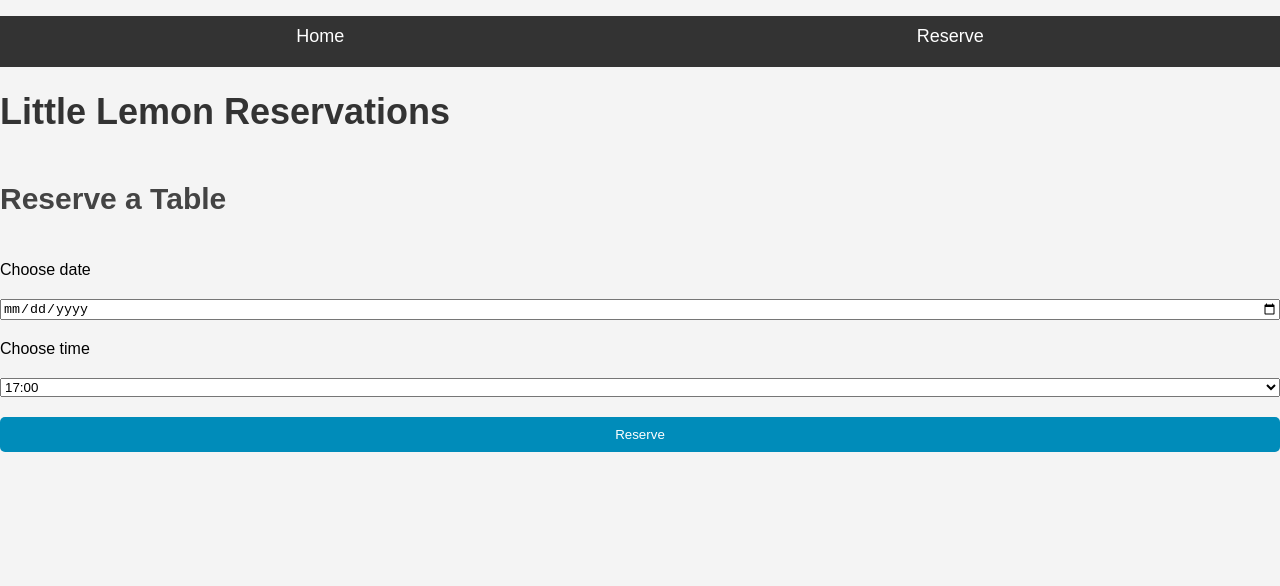
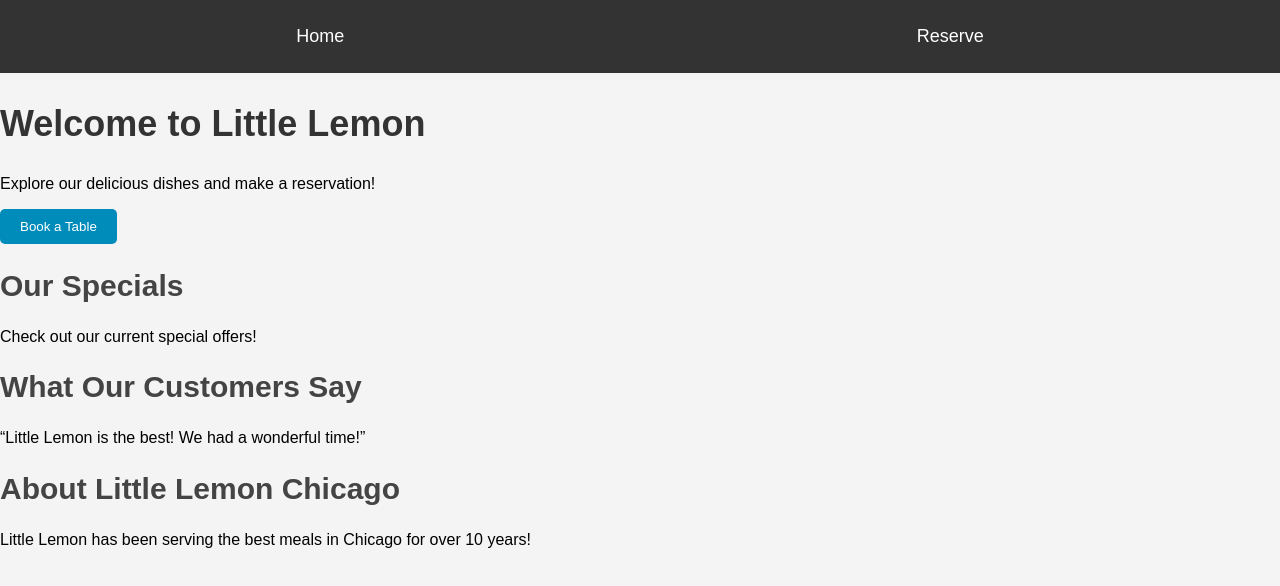
Before and after one commit to david-ivkovic/littlelemon, a React (Create React App) app: page / in a window 1280 px wide. Shown: the top 586 px of the page. Built offline with nearby package versions, Linux system fonts and the light colour scheme.

Commit message:
fixed homepage screen

```diff
--- a/src/App.js
+++ b/src/App.js
@@ -9,7 +9,7 @@ function App() {
     <>
       <Nav /> {/* Navigation bar */}
       <Routes>
-        <Route path="/" element={<Main />} /> {/* Ensure Main component is rendered */}
+        <Route path="/" element={<Main />} />
         <Route path="/booking" element={<BookingPage />} />
       </Routes>
     </>
--- a/src/components/Main.js
+++ b/src/components/Main.js
@@ -1,38 +1,26 @@
-import React, { useReducer } from 'react';
-import BookingForm from './BookingForm';
+import React from 'react';
+import CallToAction from './CallToAction';
+import Specials from './Specials';
+import CustomersSay from './CustomersSay';
+import Chicago from './Chicago';
 
-// Reducer function to manage availableTimes state
-const availableTimesReducer = (state, action) => {
-  switch (action.type) {
-    case 'UPDATE_TIMES':
-      return action.payload; // Return the updated available times
-    default:
-      return state;
-  }
-};
-
-function Main() {
-  // Using useReducer to manage available times
-  const [availableTimes, dispatch] = useReducer(availableTimesReducer, [
-    '17:00', '18:00', '19:00', '20:00', '21:00'
-  ]);
-
-  // The function that updates availableTimes
-  const updateTimes = (selectedDate) => {
-    // For now, we just return the same times regardless of the date
-    dispatch({
-      type: 'UPDATE_TIMES',
-      payload: ['17:00', '18:00', '19:00', '20:00', '21:00'],
-    });
-  };
-
+function HomePage() {
   return (
     <div>
-      <h1>Little Lemon Reservations</h1>
-      {/* Pass the availableTimes and updateTimes to BookingForm */}
-      <BookingForm availableTimes={availableTimes} updateTimes={updateTimes} />
+
+      {/* Hero section with a call to action */}
+      <CallToAction />
+
+      {/* Specials section showcasing special dishes */}
+      <Specials />
+
+      {/* Customers' testimonials */}
+      <CustomersSay />
+
+      {/* About Chicago restaurant */}
+      <Chicago />
     </div>
   );
 }
 
-export default Main;
+export default HomePage;
--- a/src/components/Nav.css
+++ b/src/components/Nav.css
@@ -1,13 +1,17 @@
-/* Navigation Styles */
+nav {
+  background-color: #333;
+  padding: 10px;
+}
+
 nav ul {
+  list-style: none;
+  padding: 0;
   display: flex;
   justify-content: space-around;
-    padding: 10px;
-    background-color: #333;
 }
 
 nav li {
-    list-style: none;
+  margin: 0;
 }
 
 nav a {
```
Also changed, not shown: src/components/HomePage.js (+9 -1 lines). Lines whose indentation alone changed are shown as unchanged.
